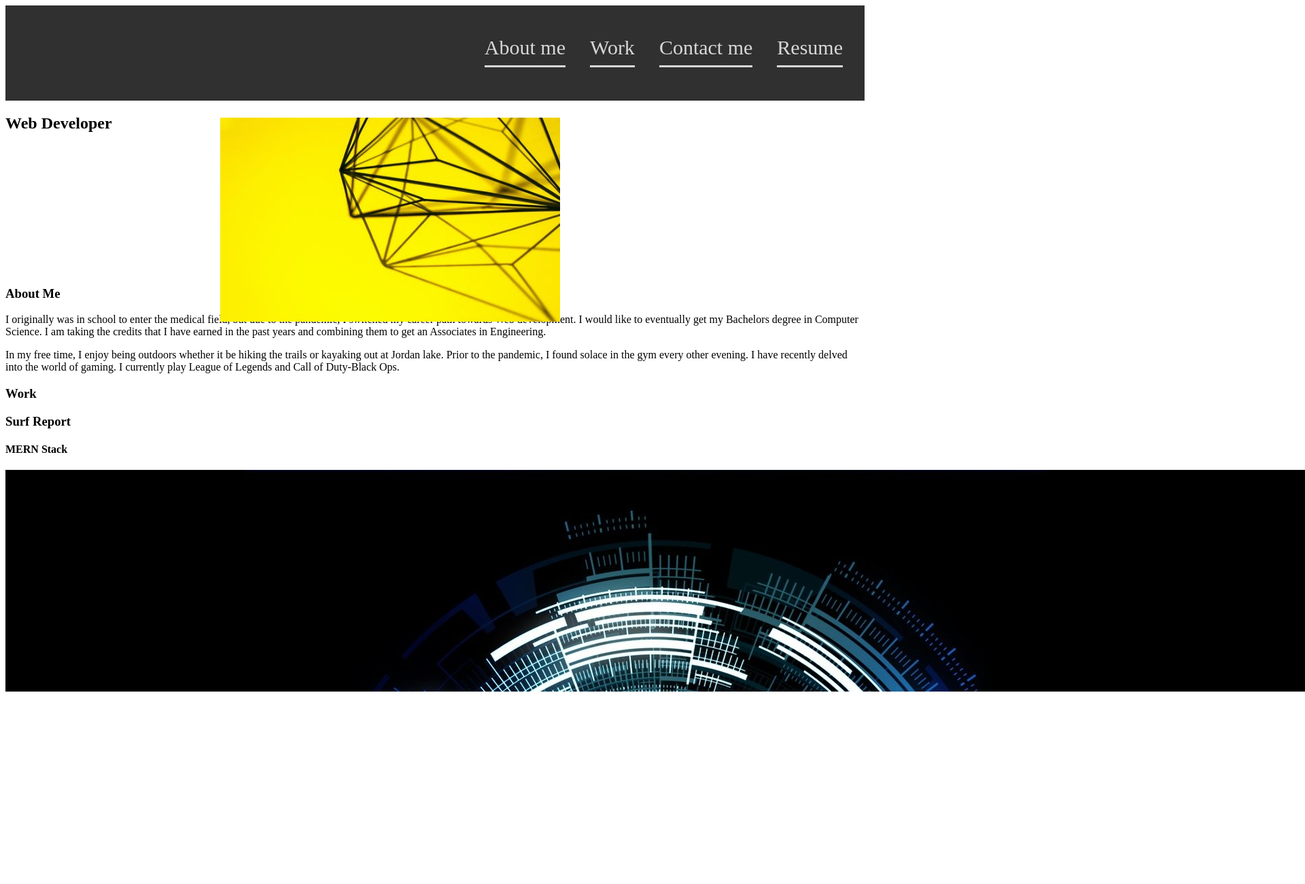
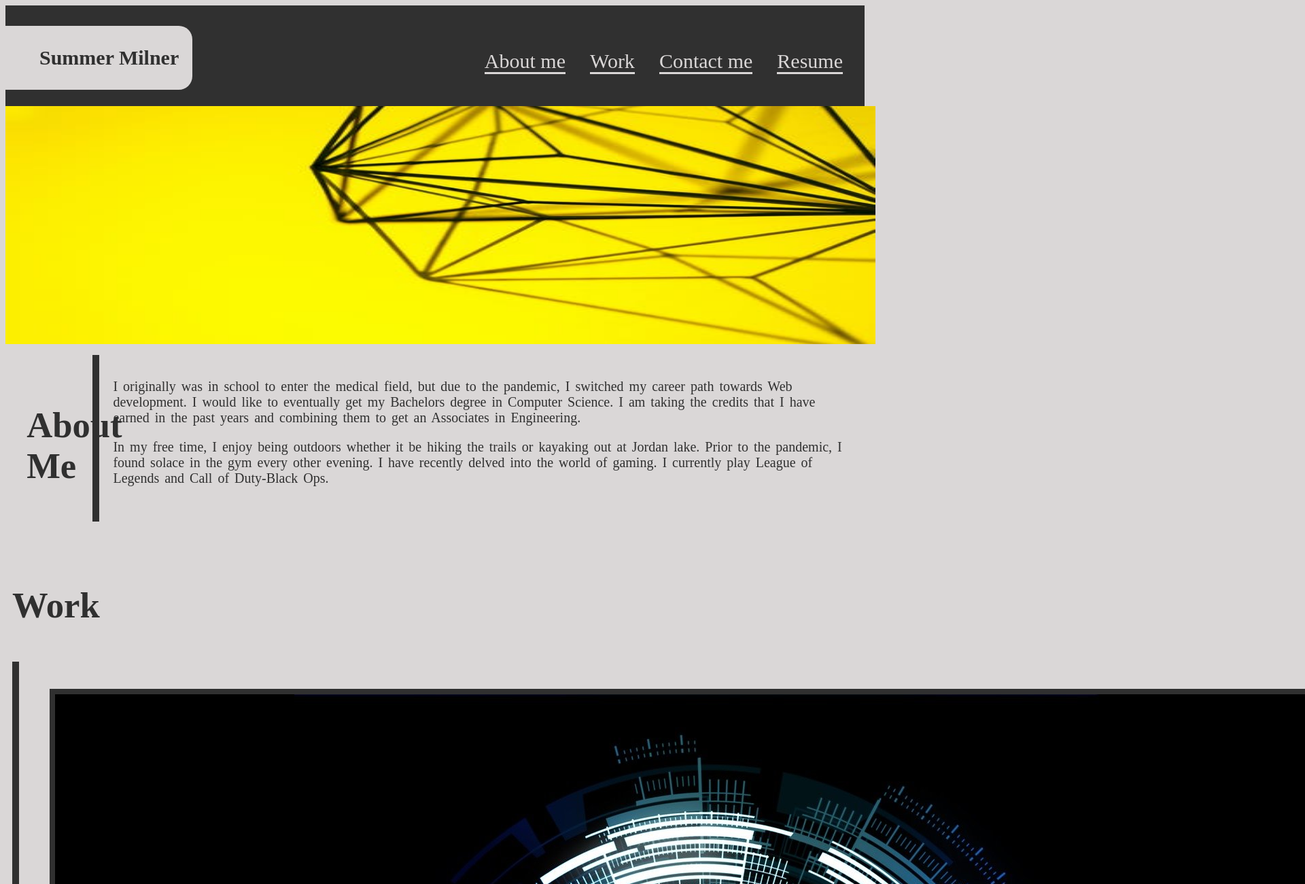
Before and after one commit to SummerElise/Portfolio-HW1, a plain HTML site: page index.html in a window 1280 px wide. Shown: the top 1300 px of the page at 68% size, 1920 px wide, since content can reach past the window. Drawn offline with Linux system fonts and the light colour scheme; files whose address does not match are found by name.

Commit message:
Fixed CSS to align with Flexbox elements

```diff
--- a/index.html
+++ b/index.html
@@ -22,18 +22,19 @@
         </nav>
     </header>
 
-        <header class="header2">
-            <section><img src="./images/yellow-metal-design-decoration (1).jpg" alt="yellow metal design decoratons"></section>
-        <h2 id="box2">Web Developer</h2>
-        </header>
+    <header class="header2">
+            <div><img src="./images/yellow-metal-design-decoration (1).jpg" alt="yellow metal design decorations" width="4050" height="350">
+            <h1>Web Developer</h1>
+            </div>
+    </header>
     <main>
         <section class="block-section">
-            <aside class="aside1" id="about-me">
+            <aside class="aside1" id="About-me">
                 <h3>
                     About Me
                 </h3>
             </aside>
-        <section class="content" class="content">
+        <section class="content">
             <p>
                 I originally was in school to enter the medical field, but due to the pandemic, I switched my career path towards Web development. I would
                 like to eventually get my Bachelors degree in Computer Science. I am taking the credits that I have earned in the past years and combining them
@@ -46,29 +47,66 @@
         </section>
         </section>
         <section class="block-selection">
-            <aside class="aside1" id="work">
+            <aside class="aside1" id="Work">
                 <h3>
                     Work
                 </h3>
             </aside>
-        <section class="content" id="projects">
+        <section class="content" id="project">
             <section class="project">
-                <article class="information">
+                <div class="information">
                 <h3>Surf Report</h3>
                 <h4>MERN Stack</h4>
-                </article>
+                </div>
                 <img src="./images/tech-3041437_1920.jpg" alt="tech"/>
             </section>
         <section class="project">
-            <article class="information">
+            <div class="information">
                 <h3>LED Wall</h3>
                 <h4>Node/IoT</h4>
-            </article>
+            </div>
                 <img src=".images/cubes-2492010_1920.jpg" alt="cubes"/>
         </section>
         <section class="project">
-            <article class="information">
+            <div class="information">
                 <h3>Calculator</h3>
                 <h4>React/Javascript/CSS</h4>
-            </article>
-                <img src="./images/"
+            </div>
+                <img src="./images/network-4636686_1920.jpg" alt="network"/>
+        </section>
+        <section class="project">
+            <div class="information">
+                <h3>Pastel Puzzles</h3>
+                <h4>MERN Stack</h4>
+            </div>
+                <img src="./images/ball-63527_1920.jpg" alt="ball"/>
+        </section>
+        <section class="project">
+            <div class="information">
+                <h3>Run Buddy</h3>
+                <h4>MERN Stack</h4>
+            </div>
+                <img src="./images/pexels-markus-spiske-1089440.jpg" alt="pexels"/>
+            </section>
+          </section>
+        </section>
+
+        <section class="block-section" id="Contact-Me">
+            <aside class="aside1">
+                <h3>
+                    Contact Me
+                </h3>
+            </aside>
+            <section class="content">
+                <nav id="contact-links">
+                    <a href="#">555.555.5555</a>
+                    <a href="mailto:summermilner@gmail.com">summermilner11@gmail.com</a>
+                    <a href="https://github.com/SummerElise" target="_blank">Github</a>
+                    <a href="https://twitter.com/SummerElise11" target="_blank">Twitter</a>
+                    <a href="https://www.linkedin.com/in/summer-milner/" target="_blank">Linkedin</a>
+                </nav>
+            </section>
+         </section>
+    </main>
+    </body>
+    </html>
--- a/styles.css
+++ b/styles.css
@@ -5,15 +5,21 @@
     --grey: #dad7d7;
 }
 
+body {
+    background-color: var(--grey);
+    color: var(--dark);
+    font-style: var(--font);
+}
+
 #header-links, #contact-links {
-    padding-top: 15px;
+    padding-top: 35px;
 }
 
 #header-links a, #contact-links a {
   font-size: 30px;
   text-decoration: none;
   margin-right: 32px;
-  padding-bottom: 10px;
+  padding-top: 45px;
 }
 
 #header-links a  {
@@ -31,19 +37,74 @@
 
 .header2 {
     display: flex;
-    background-image: url("../images/yellow-metal-design-decoration(1).jpg");
-    height: 254px;
+    background-image: url("../images/yellow-metal-design-decoration(1).jpg") no repeat;
+    height: 350px;
+    margin: 0;
     background-size: cover;
     background-position: center;
-    position: relative;
 }
 
 .header2 img {
     position: absolute;
-    top: 10%;
-    left: 25%;
-    width: 500px;
-    height: 300px;
+    top: 11%;
+    max-width: 100%;
+    margin-top: 68px;
+}
+
+
+.block-section {
+    display: flex;
+    justify-content: space-around;
+}
+
+.aside1, .content {
+    height: auto;
+    margin: 10px;
+}
+
+.content {
+    width: 85%;
+    border-left: var(--dark) solid 10px;
+    font-size: 20px;
+    word-spacing: 3px;
+    padding-left: 20px;
+    padding-top: 15px;
+}
+
+.aside1 {
+    width: 15px;
+    font-size: 45px;
+    text-align: justify;
+    padding-right: 20px;
+    padding-top: 20px;
+}
+
+.project {
+    position: relative;
+    margin: 25px;
+    border: var(--dark) solid 8px;
+    font-size: 20px;
+}
+
+.information {
+    position: absolute;
+    bottom: 25%;
+    padding-left: 30px;
+    background-color: var(--grey)
+}
+
+#name {
+    background-color: var(--grey);
+    font-size: 15px;
+    padding: 10px 20px 10px 50px;
+    border-radius: 0 20px 20px 0;
+}
+
+
+#project {
+    display: flex;
+    flex-wrap: wrap;
+    margin-top: 3%;
 }
 
 #contact-links {
```
Also changed, not shown: 1 other file.
